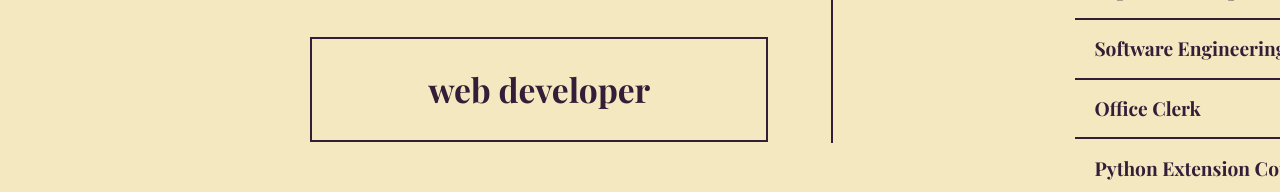
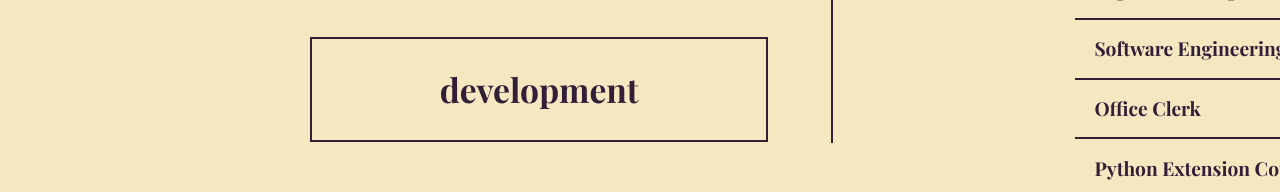
Before and after one commit to andradesaulo/andradesaulo.github.io, a plain HTML site: page index.html in a window 1280 px wide. Shown: the part 255-447 px from the top of the page. Drawn offline with nearby package versions, Linux system fonts and the light colour scheme.

Commit message:
Modified title section

```diff
--- a/index.html
+++ b/index.html
@@ -12,7 +12,7 @@
             <div class="section section-title page__section">
                 <h1 class="title section-title__title">
                     <span class="title__name">Saulo<br>Andrade</span>
-                    <span class="title__description">web developer</span>
+                    <span class="title__description">development</span>
                 </h1>
             </div>
             <section class="section section-experience page__section">
```
